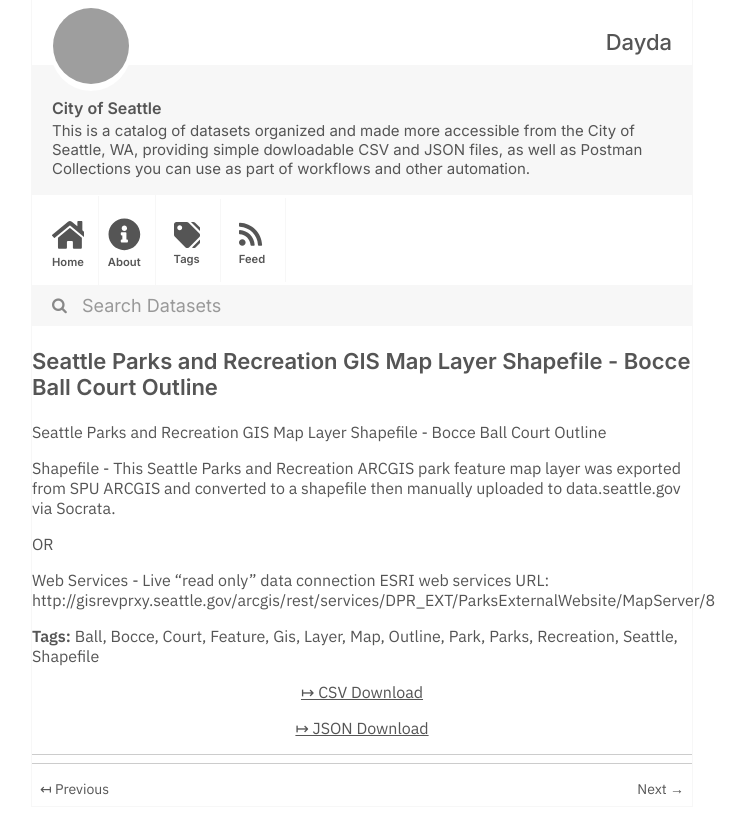
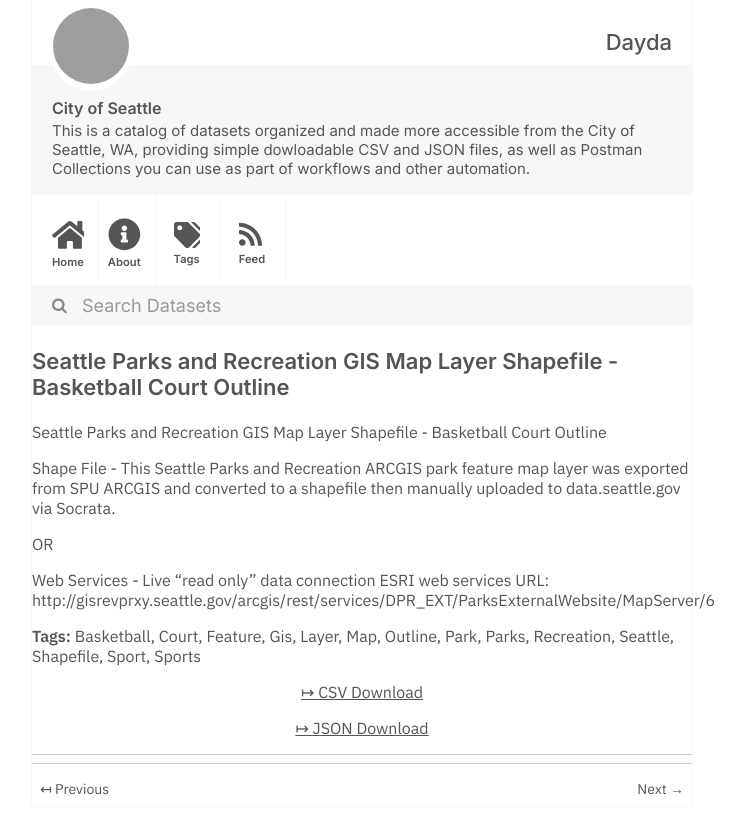
Before and after one commit to dayda-entities/city-of-seattle, a Jekyll site: the page built from _posts/2020-11-10-seattle-parks-and-recreation-g.md, in a window 1280 px wide, cut to the strip 0-834 px from the top of the page. Shown: the whole strip, without its empty margins (278-1024 px from the left). Built offline with Jekyll 4.4.1, drawn with Linux system fonts in a browser that asks for light colours; grey boxes are pictures that could not be loaded.

Commit message:
Publish Data

```diff
--- a/_posts/2020-11-10-seattle-parks-and-recreation-g.md
+++ b/_posts/2020-11-10-seattle-parks-and-recreation-g.md
@@ -1,14 +1,13 @@
 ---
 title: >-
-  Seattle Parks and Recreation GIS Map Layer Shapefile - Bocce Ball Court
+  Seattle Parks and Recreation GIS Map Layer Shapefile - Basketball Court
   Outline
-created: '2020-11-10T16:59:25.751097'
-modified: '2020-11-10T16:59:25.751108'
+created: '2020-11-10T16:59:27.954802'
+modified: '2020-11-10T16:59:27.954814'
 state: active
 type: dataset
 tags:
-  - Ball
-  - Bocce
+  - Basketball
   - Court
   - Feature
   - Gis
@@ -20,17 +19,19 @@ tags:
   - Recreation
   - Seattle
   - Shapefile
+  - Sport
+  - Sports
 groups:
   - Local Government
-csv_url: 'https://data.seattle.gov/api/views/6cd4-qt8k/rows.csv?accessType=DOWNLOAD'
-json_url: 'https://data.seattle.gov/api/views/6cd4-qt8k/rows.json?accessType=DOWNLOAD'
+csv_url: 'https://data.seattle.gov/api/views/bim3-23ue/rows.csv?accessType=DOWNLOAD'
+json_url: 'https://data.seattle.gov/api/views/bim3-23ue/rows.json?accessType=DOWNLOAD'
 layout: post
 
 ---
-Seattle Parks and Recreation GIS Map Layer Shapefile - Bocce Ball Court Outline
+Seattle Parks and Recreation GIS Map Layer Shapefile - Basketball Court Outline
 
-Shapefile - This Seattle Parks and Recreation ARCGIS park feature map layer was exported from SPU ARCGIS and converted to a shapefile then manually uploaded to data.seattle.gov via Socrata.
+Shape File - This Seattle Parks and Recreation ARCGIS park feature map layer was exported from SPU ARCGIS and converted to a shapefile then manually uploaded to data.seattle.gov via Socrata.
 
 OR
 
-Web Services - Live "read only" data connection ESRI web services URL: http://gisrevprxy.seattle.gov/arcgis/rest/services/DPR_EXT/ParksExternalWebsite/MapServer/8
+Web Services - Live "read only" data connection ESRI web services URL: http://gisrevprxy.seattle.gov/arcgis/rest/services/DPR_EXT/ParksExternalWebsite/MapServer/6
```
